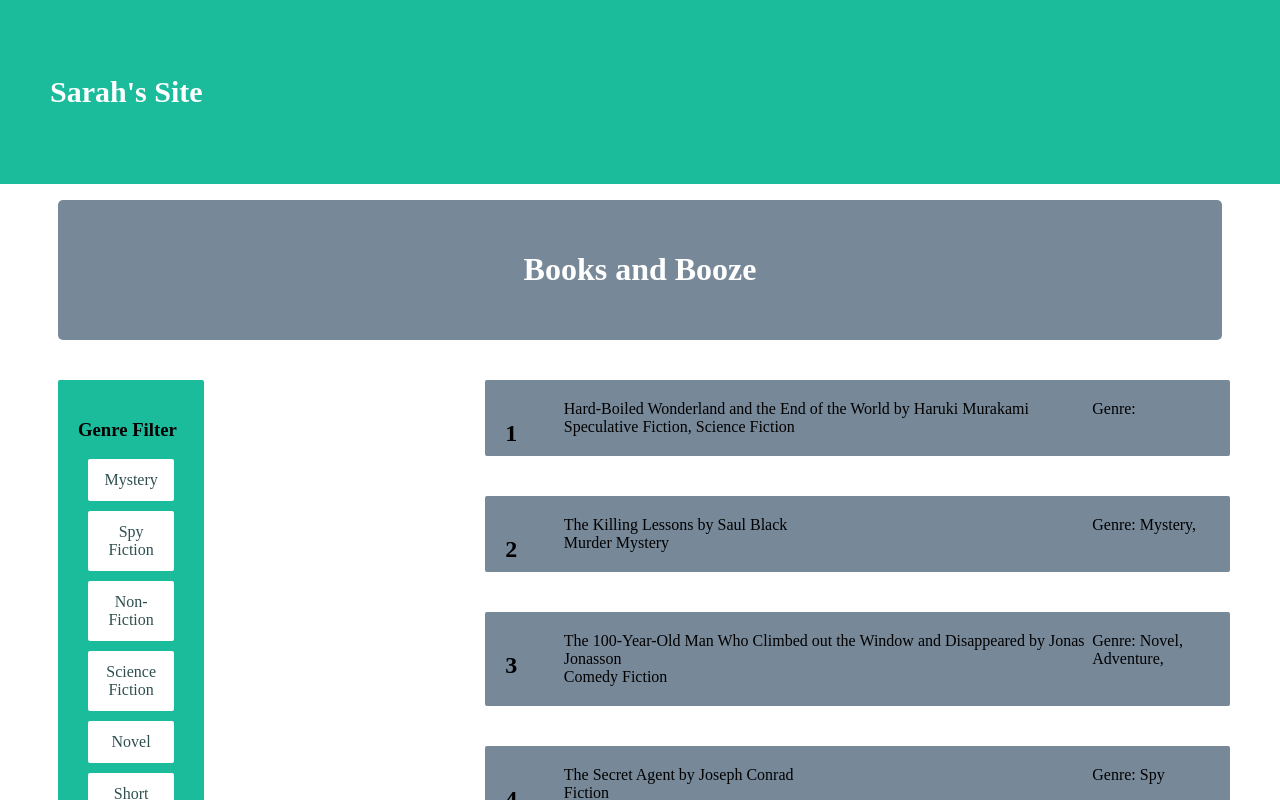
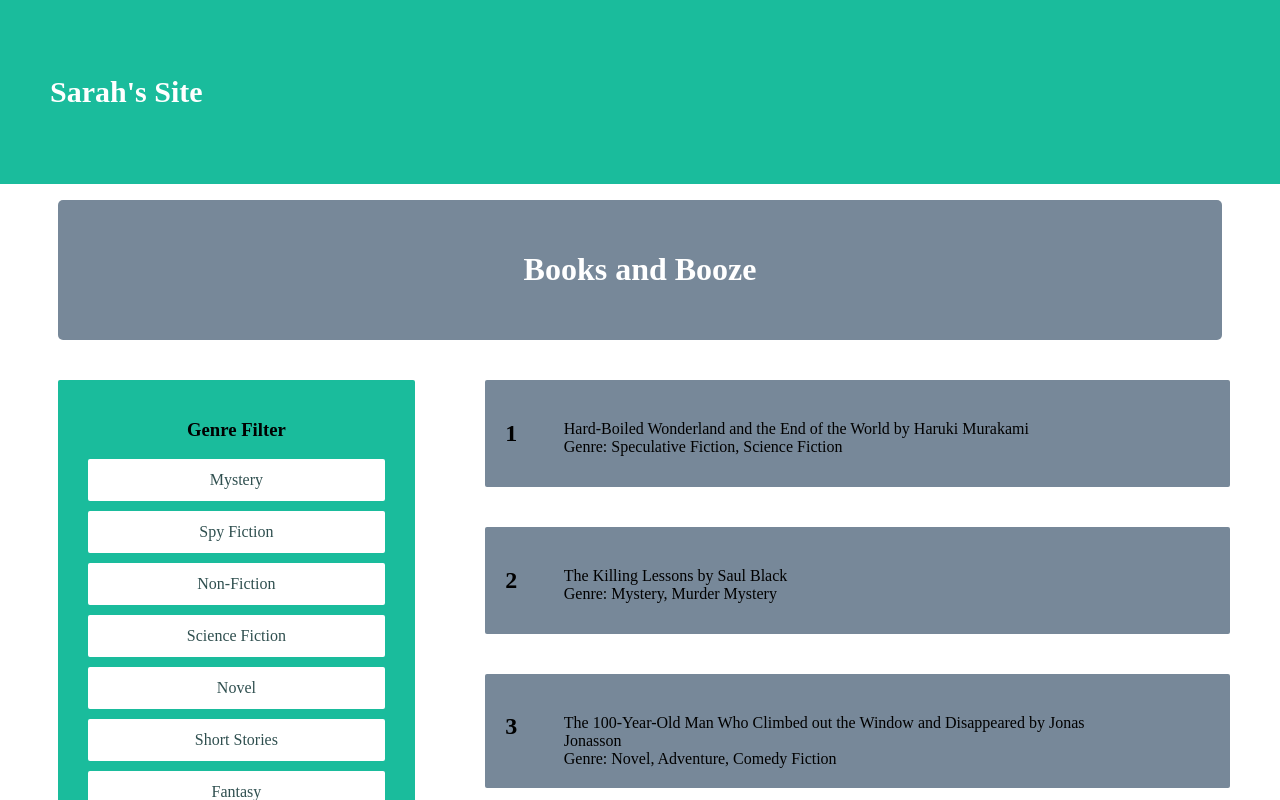
Before and after one commit to salothom/sarahSite, an Angular app in the folder sarah-site/: page /books in a window 1280 px wide. Shown: the top 800 px of the page. Built offline with nearby package versions, Linux system fonts and the light colour scheme.

Commit message:
fix css, json, html

```diff
--- a/sarah-site/src/app/app.component.css
+++ b/sarah-site/src/app/app.component.css
@@ -40,13 +40,18 @@
     border-radius: 2px;
 }
 
-.bookFilter{xs
+.bookFilter{
+
     text-align: center;
-    position:absolute;
+    position: absolute;
     background-color: #1abc9c;
     padding: 20px;
     margin: 20px;
     border-radius: 2px;
+}
+
+.positionAb{
+    position: absolute;
 }
 
 .marginLarge{
--- a/sarah-site/src/app/main/books/books.component.html
+++ b/sarah-site/src/app/main/books/books.component.html
@@ -18,28 +18,34 @@
   </div>
   <div class="row">
     <div>
-      <div id="bookFilter" class="col-3 bookFilter">
+      <div id="bookFilter" class="col-4 positionAb">
+        <div class="col-9 bookFilter">
           <h3> Genre Filter</h3>
           <div *ngFor="let genre of genreList">
-          <div [ngStyle]="{'border':getColor(genre)}" (click)="filterGenre(genre)" class="filterButton">{{genre}}</div>
+            <div [ngStyle]="{'border':getColor(genre)}" (click)="filterGenre(genre)" class="filterButton">{{genre}}
+            </div>
           </div>
           <p>{{filterBy}}</p>
+        </div>
+
       </div>
     </div>
     <div class="col-4">
       <p class=""> </p>
     </div>
-    <div  class="col-8">
-      <div style="left:200px"*ngFor="let book of filteredList">
+    <div class="col-8">
+      <div style="left:200px" *ngFor="let book of filteredList">
         <div class="bookCards">
+          <div class="row">
             <div class="col-3">
               <h2>{{book.number}}</h2>
             </div>
-          <div class="col-9">
-            {{book.title}} by {{book.author}}
+            <div class="col-9 marginTopLarge">
+
+              <div class="">{{book.title}} by {{book.author}}</div>
+              <div>Genre: {{book.subgenre}}</div>
             </div>
-          <div>
-            Genre: {{book.subgenre}}
+
           </div>
         </div>
       </div>
--- a/sarah-site/src/app/main/music/music.component.html
+++ b/sarah-site/src/app/main/music/music.component.html
@@ -23,12 +23,15 @@
   </div>
   <div class="row">
     <div>
-      <div id="bookFilter" class="col-3 bookFilter">
-        <h3> Genre Filter</h3>
+      <div id="bookFilter" class="col-4 positionAb">
+        <div class="bookFilter col-9">
+           <h3> Genre Filter</h3>
         <!-- <div *ngFor="let genre of genreList">
           <div [ngStyle]="{'border':getColor(genre)}" (click)="filterGenre(genre)" class="filterButton">{{genre}}</div>
         </div> -->
         <p>hey</p>
+        </div>
+
       </div>
     </div>
     <div class="col-4">
--- a/sarah-site/src/app/main/music/music.json
+++ b/sarah-site/src/app/main/music/music.json
@@ -761,7 +761,9 @@
             "decade": "1960's",
             "genre": "Holiday",
             "suggester": "David Thompson",
-            "listnedYet": false
+            "listnedYet": false,
+            "score": 7,
+            "review": "Originally released under the album name “The Magic of Christmas” this album is the epitome of cozy. It’s the audible version of snuggling up on a couch near a roaring fireplace, hot tea in your hand and a book in your lap while snow falls right outside. The title track “The Christmas Song” has had dozens of other editions by the likes of: Bing Crosby, Ella Fitzgerald, Frank Sinatra, John Denver, Celine Dion, and Michael Buble - but The Nat King Cole Trio were the first. If you need only one album for a Christmas party, this is the album."
         },
         {
             "order": 134,
@@ -949,7 +951,9 @@
             "decade": "2000's",
             "genre": "Rock",
             "suggester": "Evan Boyd",
-            "listnedYet": false
+            "listnedYet": false,
+            "score": 6,
+            "review":"Walking briskly down side streets, one of two blocks down from the streets you’d normally pass through, cheeks pink from the cool air, and hands wishing for pockets too shove into. It’s early evening, but late in the year so the sun is already starting the down crescendo over the horizon. Neighbors, you don’t know, out on their front pouch give you a passing node as Wilco’s “I’m the Man Who Loves You” pounds into your headphones, pushing your stride forward.m Frankly, if you weren’t so quick to embarrass the song would have you dancing right there down the side walk, but as it is you’re on your way to meet your brother for dinner so a joyful attitude in your step will have to do. It took you less time than you thought to get to where you’re going, so at the last second you take a right instead off a left, make another loop around a few blocks to get to hear the last 6 mins of the album. The sun dips fully behind the horizon, and you go inside for supper."
         },
         {
             "order": 7,
```
Lines whose indentation alone changed are shown as unchanged.
